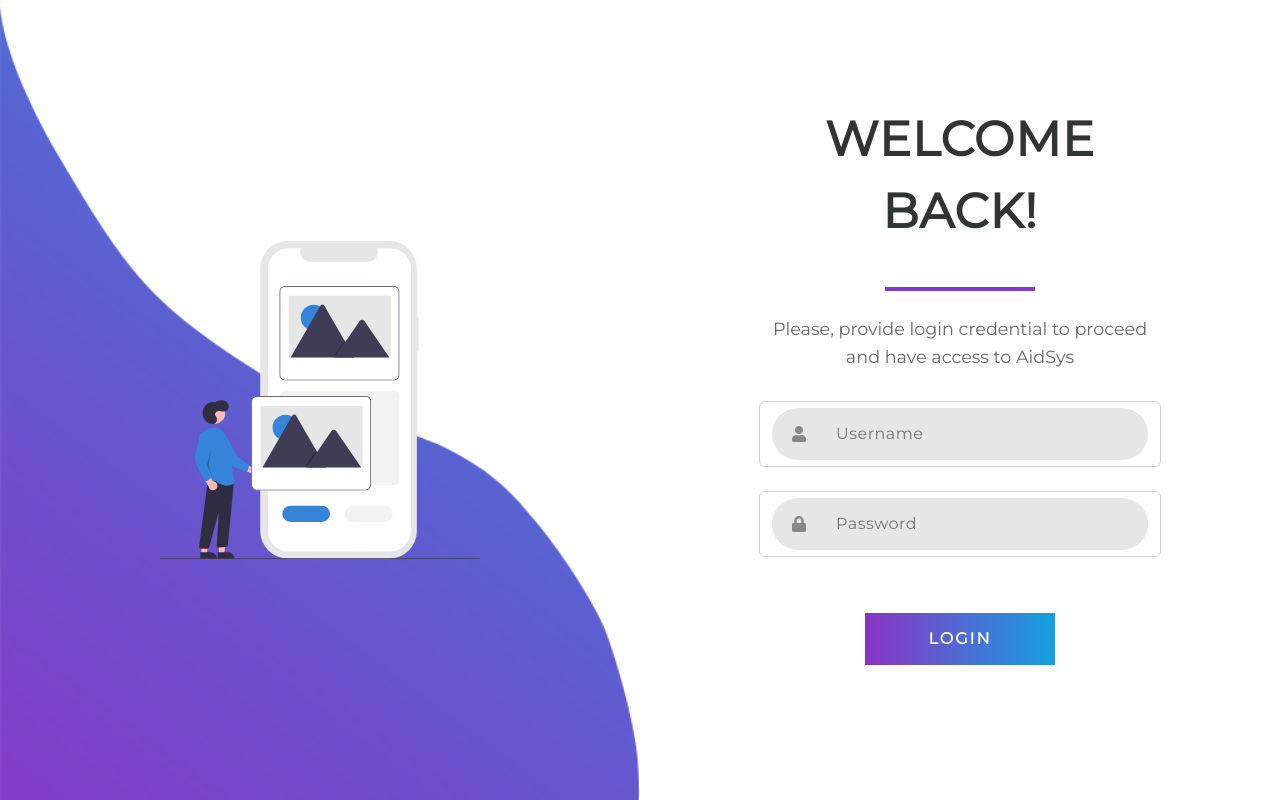
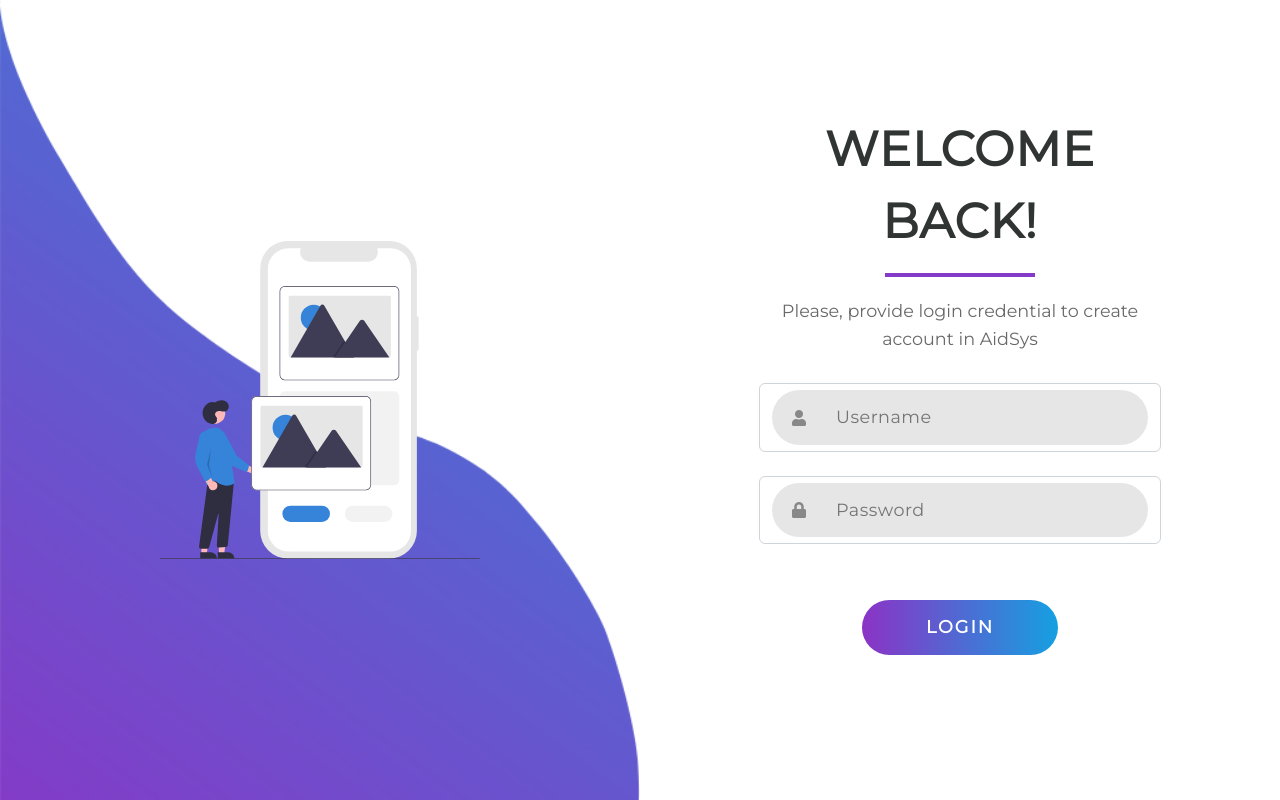
Before and after one commit to SusheelThapa/AidSys-Front-End, a React (Create React App) app: page / in a window 1280 px wide. Built offline with nearby package versions, Linux system fonts and the light colour scheme.

Commit message:
Updated css file of login landing page
CSS file in now import in index.js

And the dependant file are also changed

```diff
--- a/src/assets/css/login.css
+++ b/src/assets/css/login_signup.css
@@ -1,4 +1,5 @@
-#login {
+#login,
+#signup {
     min-height: 100vh;
     width: 100%;
     display: grid;
@@ -41,7 +42,8 @@ section.side {
     width: 150px;
     height: 4px;
     background-color: #843bc7;
-    margin: 24px;
+    margin: 0;
+    margin-bottom: 20px;
 }
 
 .welcome-message {
@@ -52,7 +54,7 @@ section.side {
     color: #696969;
 }
 
-.login-form {
+.login-signup-form {
     width: 100%;
     display: flex;
     flex-direction: column;
--- a/src/components/Login.jsx
+++ b/src/components/Login.jsx
@@ -2,8 +2,6 @@ import React, { useRef } from "react";
 
 import { sendLoginDetails } from "../services/sendPOSTReq.js";
 import { saveToken } from "../services/token.js";
-
-import "../assets/css/login.css";
 
 import loginPhoneImage from "../assets/img/login-phone.svg";
 
@@ -52,11 +50,10 @@ const Login = () => {
           <p className="title">Welcome back!</p>
           <div className="separator"></div>
           <p className="welcome-message">
-            Please, provide login credential to proceed and have access to
-            AidSys
+            Please, provide login credential to create account in AidSys
           </p>
 
-          <form onSubmit={handleSubmit} className="login-form">
+          <form onSubmit={handleSubmit} className="login-signup-form">
             <div className="form-control">
               <input type="text" placeholder="Username" ref={username} />
               <i className="fas fa-user"></i>
--- a/src/index.js
+++ b/src/index.js
@@ -10,6 +10,8 @@ import "bootstrap/dist/js/bootstrap.bundle.min";
 
 import "./index.css";
 
+import "./assets/css/login_signup.css";
+
 const root = ReactDOM.createRoot(document.getElementById("root"));
 root.render(
   <React.StrictMode>
```
